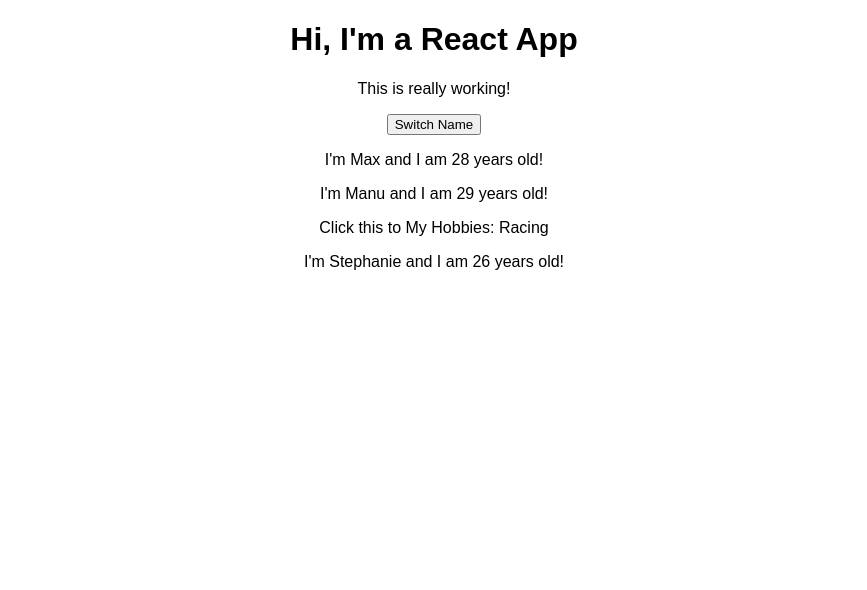
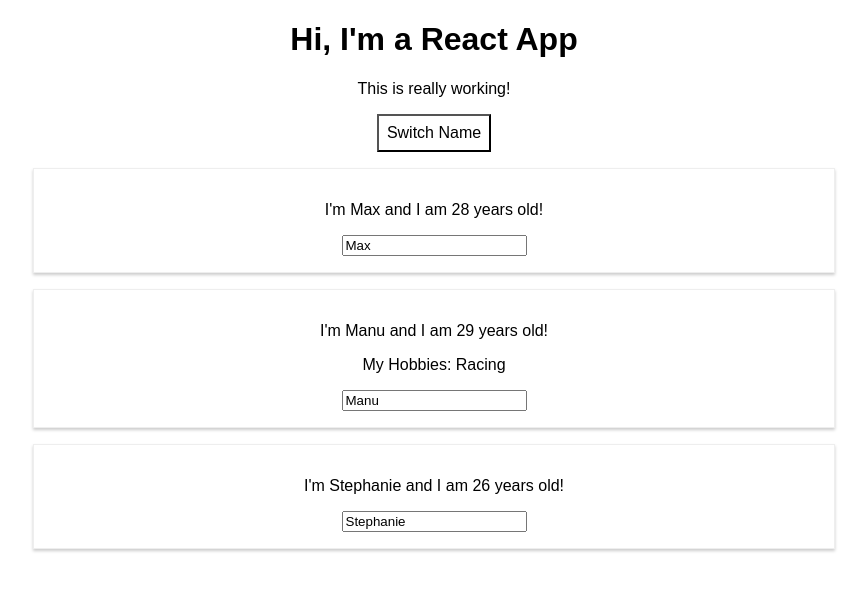
Before and after one commit to ahc2wh/learn-react-complete-guide, a React (Create React App) app: page / in a window 1280 px wide. Shown: the top 590 px of the page, without its empty margins (206-1073 px from the left). Built offline with nearby package versions, Linux system fonts and the light colour scheme.

Commit message:
405 two-way-binding, some styling, end of section 7, 406-407 are assignment focused

```diff
--- a/src/App.js
+++ b/src/App.js
@@ -1,5 +1,6 @@
 import React, { Component } from 'react';
 import './App.css';
+
 import Person from './Person/Person';
 
 class App extends Component {
@@ -13,7 +14,6 @@
   };
 
   switchNameHandler = (newName) => {
-    //
     this.setState({
       persons: [
         { name: newName, age: 28 },
@@ -22,14 +22,41 @@
       ]
     });
   };
+
+  nameChangeHandler = (event) => {
+    // event handler automatically based by React
+    this.setState({
+      persons: [
+        { name: 'Max', age: 28 },
+        { name: event.target.value, age: 29 },
+        { name: 'Stephanie', age: 27 }
+      ]
+    });
+  };
+
+
   // toggle Max's name variations by clicking Switch Name button and I'm Manu div
   // arrow function  and bind used
+  // events are always passed even when not specified
+  // changed={this.nameChangeHandler.bind(this)} == changed={this.nameChangeHandler}
   render() {
+    // javascript style
+    const style_variable = {
+      backgroundColor: 'white',
+      font: 'inherit',
+      border: '1x solid blue',
+      padding: '8px',
+      cursor: 'pointer'
+    }
+
+
     return (
       <div className="App">
         <h1>Hi, I'm a React App</h1>
         <p>This is really working!</p>
-        <button onClick={ () => this.switchNameHandler('Maximillian')}>Switch Name</button>
+        <button
+          style={style_variable}
+          onClick={ () => this.switchNameHandler('Maximillian')}>Switch Name</button>
         <Person
           name={this.state.persons[0].name}
           age={this.state.persons[0].age}
@@ -37,8 +64,8 @@
         <Person
           name={this.state.persons[1].name}
           age={this.state.persons[1].age}
-          click={this.switchNameHandler.bind(this, 'Max!')}
-        > Click this to
+          changed={this.nameChangeHandler.bind(this.event)}
+        >
           My Hobbies: Racing
         </Person>
         <Person
@@ -47,6 +74,10 @@
         />
       </div>
     );
+
+
+
+
   }
   // bind on button click and on clicking Manu's text to update persons[0] name value
   /*
--- /dev/null
+++ b/src/Person/Person.css
@@ -0,0 +1,8 @@
+.Person {
+    width: 60%;
+    margin: 16px auto;
+    border: 1px solid #eee;
+    box-shadow: 0 2px 3px #ccc;
+    padding: 16px;
+    text-align: center;
+}
--- a/src/Person/Person.js
+++ b/src/Person/Person.js
@@ -1,12 +1,13 @@
 import React from 'react';
-
+import './Person.css';
 const person = ( props ) => {
     return (
-        <div onClick={props.click}>
+        <div className="Person" onClick={props.click}>
             <p>I'm {props.name} and I am {props.age} years old!</p>
             <p>{props.children}</p>
+            <input type="text" onChange={props.changed} value={props.name}/>
         </div>
     )
 };
-
+//{props.changed} is a reference, not being executed
 export default person;
```
